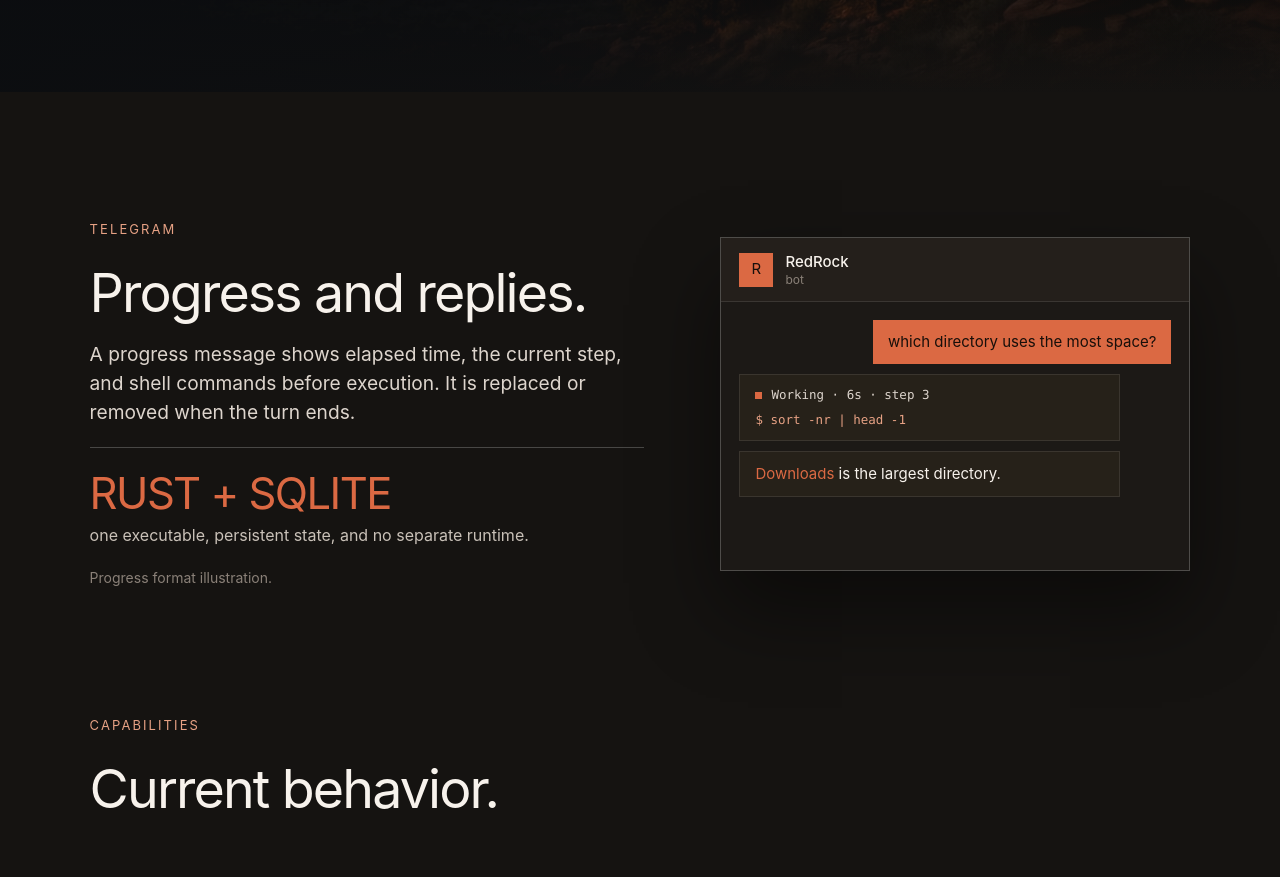
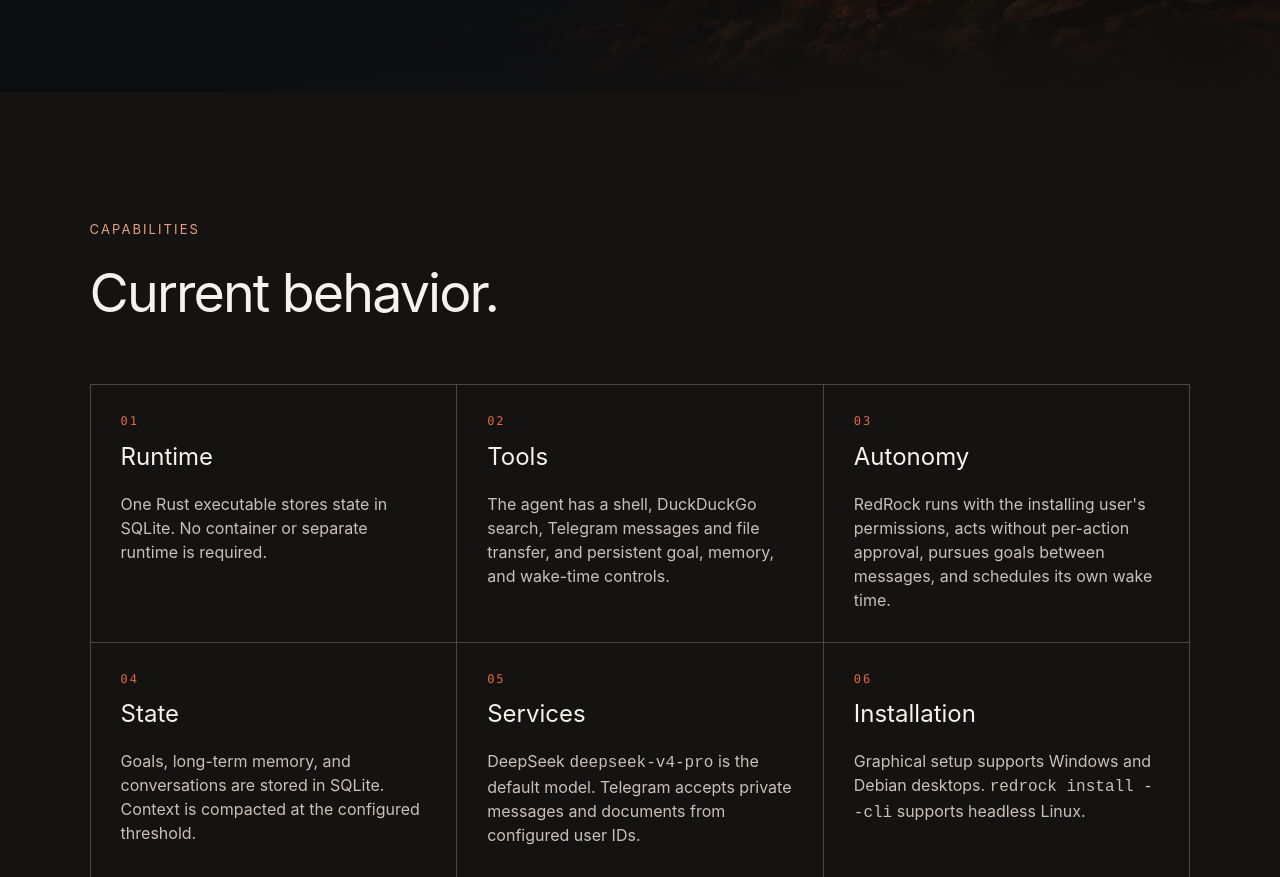
Before and after one commit to wunsiang-cheng/redrock, a plain HTML site: page website/index.html in a window 1280 px wide. Shown: the part 668-1545 px from the top of the page. Drawn offline with Linux system fonts and the light colour scheme.

Commit message:
Remove Telegram website section

```diff
--- a/website/index.html
+++ b/website/index.html
@@ -47,30 +47,6 @@
               </div>
             </details>
             <a class="button secondary" href="https://github.com/wunsiang-cheng/redrock">Read the source</a>
-          </div>
-        </div>
-      </section>
-
-      <section class="demo" id="demo" aria-labelledby="demo-title">
-        <div class="demo-copy">
-          <p class="eyebrow">TELEGRAM</p>
-          <h2 id="demo-title">Progress and replies.</h2>
-          <p class="lede">A progress message shows elapsed time, the current step, and shell commands before execution. It is replaced or removed when the turn ends.</p>
-          <p class="stat"><b>RUST + SQLITE</b><span>one executable, persistent state, and no separate runtime.</span></p>
-          <p class="footnote">Progress format illustration.</p>
-        </div>
-        <div class="chat" role="img" aria-label="A Telegram chat showing command progress followed by a disk usage reply.">
-          <div class="chat-bar" aria-hidden="true">
-            <span class="chat-mark">R</span>
-            <span class="chat-who"><b>RedRock</b><i>bot</i></span>
-          </div>
-          <div class="chat-body" aria-hidden="true">
-            <p class="msg out">which directory uses the most space?</p>
-            <p class="msg in work" id="chat-work">
-              <b>Working &middot; <span id="chat-time">1s</span> &middot; step <span id="chat-step">1</span></b>
-              <span id="chat-doing">thinking</span>
-            </p>
-            <p class="msg in reply" id="chat-reply" hidden><b>Downloads</b> is the largest directory.</p>
           </div>
         </div>
       </section>
@@ -151,44 +127,9 @@
               watcher.unobserve(entry.target);
             });
           }, { rootMargin: '0px 0px -12% 0px' });
-          document.querySelectorAll('.demo-copy, .chat, .section-heading, .cards li, .warning')
+          document.querySelectorAll('.section-heading, .cards li, .warning')
             .forEach(function (node) { node.classList.add('reveal'); watcher.observe(node); });
         }
-
-        // Simulate a turn.
-        var steps = [
-          { time: '1s', step: 1, doing: 'thinking' },
-          { time: '3s', step: 2, doing: '$ du -s "$HOME"/*' },
-          { time: '6s', step: 3, doing: '$ sort -nr | head -1' }
-        ];
-        var work = document.getElementById('chat-work');
-        var reply = document.getElementById('chat-reply');
-        var time = document.getElementById('chat-time');
-        var step = document.getElementById('chat-step');
-        var doing = document.getElementById('chat-doing');
-        if (still) {
-          work.hidden = true;
-          reply.hidden = false;
-          return;
-        }
-        var at = 0;
-        var run = function () {
-          if (at < steps.length) {
-            work.hidden = false;
-            reply.hidden = true;
-            time.textContent = steps[at].time;
-            step.textContent = steps[at].step;
-            doing.textContent = steps[at].doing;
-            at += 1;
-            return setTimeout(run, 1900);
-          }
-          // Replace progress with the reply.
-          work.hidden = true;
-          reply.hidden = false;
-          at = 0;
-          setTimeout(run, 5200);
-        };
-        run();
       })();
     </script>
   </body>
--- a/website/styles.css
+++ b/website/styles.css
@@ -152,126 +152,6 @@
 .download-options span { margin-left: auto; color: var(--muted); font-size: 13px; }
 .download-options a:hover span, .download-options a:focus-visible span { color: #5e5751; }
 
-/* Product demo. */
-.demo {
-  display: grid;
-  grid-template-columns: minmax(0, 1fr) minmax(0, 470px);
-  gap: clamp(40px, 6vw, 104px);
-  align-items: center;
-  padding: clamp(72px, 10vw, 144px) clamp(24px, 7vw, 112px) 0;
-}
-
-.demo-copy .lede { margin-bottom: 20px; }
-.stat {
-  max-width: 590px;
-  margin: 0 0 20px;
-  padding-top: 24px;
-  display: flex;
-  flex-wrap: wrap;
-  align-items: baseline;
-  gap: 8px 20px;
-  border-top: 1px solid var(--line);
-  color: var(--muted);
-}
-
-.stat b {
-  color: var(--accent);
-  font-size: clamp(32px, 3.4vw, 44px);
-  font-weight: 400;
-  letter-spacing: -0.035em;
-  line-height: 1;
-}
-
-.stat span { flex: 1 1 260px; }
-
-.footnote { margin: 0; color: #8a8078; font-size: 14px; }
-
-.chat {
-  border: 1px solid var(--line);
-  background: #1c1916;
-  box-shadow: 0 40px 80px rgba(0, 0, 0, 0.45);
-  overflow: hidden;
-}
-
-.chat-bar {
-  padding: 14px 18px;
-  display: flex;
-  align-items: center;
-  gap: 12px;
-  border-bottom: 1px solid rgba(255, 255, 255, 0.1);
-  background: #241f1b;
-}
-
-.chat-mark {
-  width: 34px;
-  height: 34px;
-  display: grid;
-  place-items: center;
-  background: var(--accent);
-  color: #160f0c;
-  font-size: 15px;
-}
-
-.chat-who { display: grid; line-height: 1.3; }
-.chat-who b { font-weight: 500; font-size: 15px; }
-.chat-who i { color: #8a8078; font-size: 12px; font-style: normal; }
-
-.chat-body {
-  min-height: 268px;
-  padding: 18px;
-  display: grid;
-  gap: 10px;
-  align-content: start;
-}
-
-.msg {
-  max-width: 88%;
-  margin: 0;
-  padding: 11px 15px;
-  font-size: 15px;
-  line-height: 1.45;
-  animation: settle 320ms ease both;
-}
-
-.msg.out {
-  margin-left: auto;
-  background: var(--accent);
-  color: #180f0a;
-}
-
-.msg.in { border: 1px solid rgba(255, 255, 255, 0.09); background: #262119; }
-
-.msg.work {
-  display: grid;
-  gap: 7px;
-  font-family: var(--mono);
-  font-size: 12.5px;
-  color: #8a8078;
-}
-
-.msg.work b { font-weight: 400; color: #ddd5cd; }
-.msg.work b::before {
-  content: "";
-  display: inline-block;
-  width: 7px;
-  height: 7px;
-  margin-right: 9px;
-  background: var(--accent);
-  animation: breathe 1.5s ease-in-out infinite;
-}
-.msg.work > span { color: #e6a184; overflow-wrap: anywhere; }
-.msg.reply b { font-weight: 400; color: var(--accent); }
-
-@keyframes settle {
-  from { opacity: 0; transform: translateY(7px); }
-  to { opacity: 1; transform: none; }
-}
-
-@keyframes breathe {
-  0%, 100% { opacity: 1; }
-  50% { opacity: 0.25; }
-}
-
 .features { padding: clamp(72px, 10vw, 144px) clamp(24px, 7vw, 112px); }
 .section-heading { max-width: 790px; margin-bottom: 64px; }
 
@@ -356,8 +236,6 @@
 .cards li:nth-child(3n).reveal { transition-delay: 180ms; }
 
 @media (max-width: 980px) {
-  .demo { grid-template-columns: 1fr; gap: 48px; }
-  .chat { max-width: 470px; }
   .cards { grid-template-columns: repeat(2, 1fr); }
   .cards li:nth-child(3n - 1).reveal, .cards li:nth-child(3n).reveal { transition-delay: 0ms; }
 }
@@ -375,6 +253,6 @@
 @media (prefers-reduced-motion: reduce) {
   html { scroll-behavior: auto; }
   .button, .cards li, .cards li::after, .nav { transition: none; }
-  .hero::before, .msg, .msg.work b::before { animation: none; }
+  .hero::before { animation: none; }
   .button:hover, .button:focus-visible { transform: none; box-shadow: none; }
 }
```
